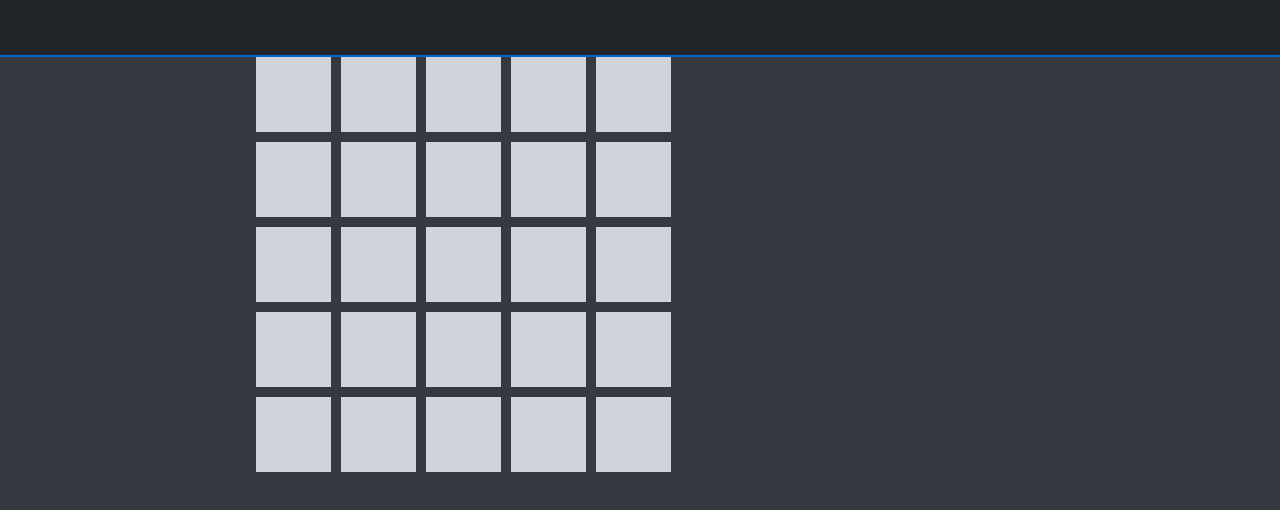
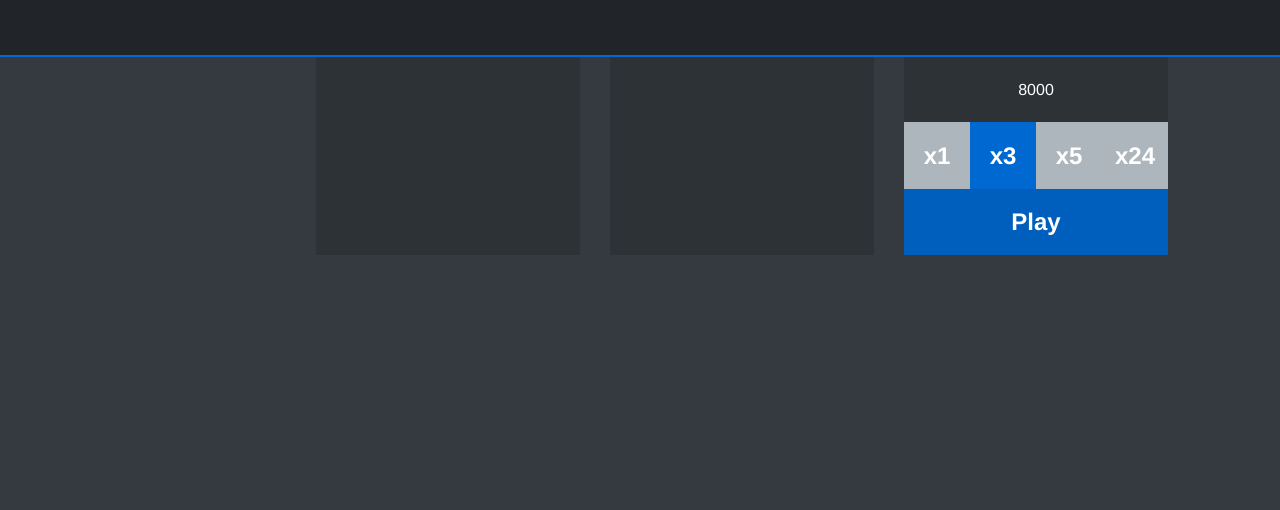
Before and after one commit to Daqy/Non-commercial-Gambling-site, a Vue app: page / in a window 1280 px wide. Shown: the top 510 px of the page. Built offline with nearby package versions, Linux system fonts and the light colour scheme.

Commit message:
add create game function

```diff
--- a/src/App.vue
+++ b/src/App.vue
@@ -26,6 +26,6 @@ export default {
     margin: 0px;
     padding: 0px;
     background-color: #343A40;
-    overflow: hidden;
+    overflow-x: hidden;
   }
 </style>
--- a/src/components/minesweeperCards.vue
+++ b/src/components/minesweeperCards.vue
@@ -3,7 +3,16 @@
     <div class="gameCreation">
       <div class="balanceContainer"></div>
       <div class="icreaseContainer"></div>
-      <div class="gameSizeContainer"></div>
+      <div class="gameSizeContainer">
+        <div class="moneyContainer"><p>{{ gameCurrenySet }}</p></div>
+        <div class="bombMultiplierContainer">
+          <div class=""><h2>x1</h2></div>
+          <div class="activeMultiplier"><h2>x3</h2></div>
+          <div class=""><h2>x5</h2></div>
+          <div class=""><h2>x24</h2></div>
+        </div>
+        <div class="createGame" v-on:click="createGameClick()"><h2>Play</h2></div>
+      </div>
     </div>
     <div v-for="game in gameList" class="gameContainer">
       <div class="game">
@@ -55,46 +64,40 @@ export default {
         return;
       }
       return;
+    },
+    createGameClick: function() {
+      let newBombLocation = [];
+      for (let i = 0; i < 3; i++) {
+        newBombLocation.push(this.getRandomInt(25, newBombLocation)+1);
+      }
+      this.gameList.push({
+        gameIdentifier: '_' + Math.random().toString(36).substr(2, 9),
+        grid: {size: 25},
+        numberOfBombs: parseInt(document.getElementsByClassName("activeMultiplier")[0].textContent.split("x")[1]),
+        bombLocation: [newBombLocation[0], newBombLocation[1], newBombLocation[2]],
+        nextReward: 354,
+        totalStake: 7537,
+        gameState: "Cash Out",
+        gameLog: []
+      });
+    },
+    getRandomInt: function(max, bombLocation) {
+      if (bombLocation.length == 0) {
+        return Math.floor(Math.random() * Math.floor(max));
+      }
+      let rdnNum = Math.floor(Math.random() * Math.floor(max));
+      for (let existingNumLoop = 0; existingNumLoop < bombLocation.length; existingNumLoop++) {
+        if (bombLocation[existingNumLoop] == rdnNum) {
+          return getRandomInt(max, bombLocation);
+        }
+      }
+      return Math.floor(Math.random() * Math.floor(max));
     }
   },
   data() {
     return {
-      gameList: [
-        {
-          gameIdentifier: "a",
-          grid: {size: 25},
-          numberOfBombs: 3,
-          bombLocation: [17,9,24],
-          nextReward: 354,
-          totalStake: 7537,
-          gameState: "Cash Out",
-          gameLog: []
-        }
-        // ,
-        // {
-        //   gameIdentifier: "b",
-        //   grid: {size: 25},
-        //   numberOfBombs: 3,
-        //   bombLocation: [5,10,20],
-        //   nextReward: 354,
-        //   totalStake: 7537,
-        //   gameState: "Cash Out",
-        //   gameLog: []
-        // }
-        // {
-        //   grid: {size: 25},
-        //   numberOfBombs: 3,
-        //   bombLocation: [
-        //     {x: 2,y: 4},
-        //     {x: 4,y: 2},
-        //     {x: 5,y: 4}
-        //   ],
-        //   nextReward: 354,
-        //   totalStake: 7537,
-        //   gameState: "defeat",
-        //   gameLog: []
-        // }
-      ]
+      gameCurrenySet: 8000,
+      gameList: []
     }
   }
 }
@@ -105,8 +108,8 @@ export default {
   .main {
     width: 80vw;
     float: right;
-    height: 100vw;
-    //height: auto;
+    //height: 100vw;
+    height: auto;
   }
 
   .gridContainer {
@@ -118,6 +121,56 @@ export default {
     grid-gap: 10px 10px;
   }
 
+  .gameCreation {
+    height: 200px;
+    width: 972px;
+    display: inline-grid;
+    grid-template-columns: repeat(3, 264px);
+    grid-template-rows: repeat(3, 198px);
+    grid-gap: 30px 30px;
+    justify-content: center;
+
+    div {
+      background-color: #2D3237;
+    }
+
+    .gameSizeContainer {
+      text-alignt: center;
+      display: grid;
+      color: white;
+      grid-template-columns: repeat(1, 100%);
+      grid-template-rows: repeat(3, 33.33%);
+      grid-gap: 0px 0px;
+
+      .bombMultiplierContainer {
+        display: grid;
+        grid-template-columns: repeat(4, 25%);
+        grid-template-rows: repeat(1, 100%);
+        grid-gap: 0px 0px;
+
+        div {
+          background-color: #ADB5BD;
+        }
+        .activeMultiplier {
+          background-color: #0068D1;
+        }
+      }
+
+      .createGame {
+        background-color: #005EBD;
+      }
+
+      div {
+        display: flex;
+        justify-content: center;
+        align-items: center;
+      }
+      div h2 {
+        text-align: center;
+      }
+    }
+  }
+
   .grid {
     width: 75px;
     height: 75px;
```
